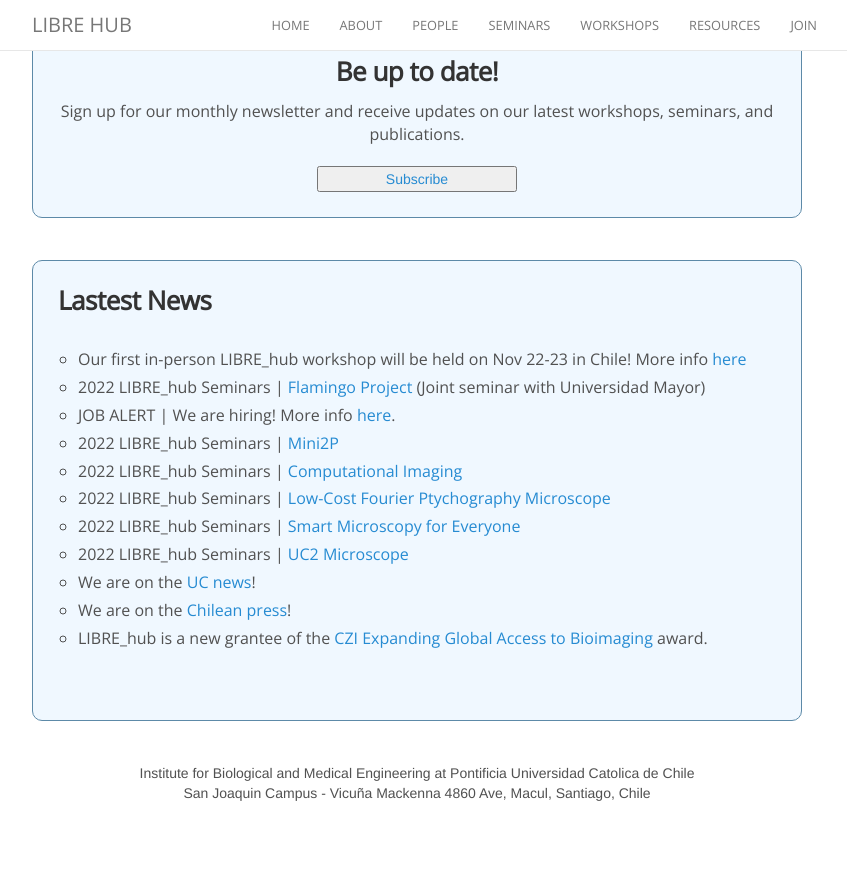
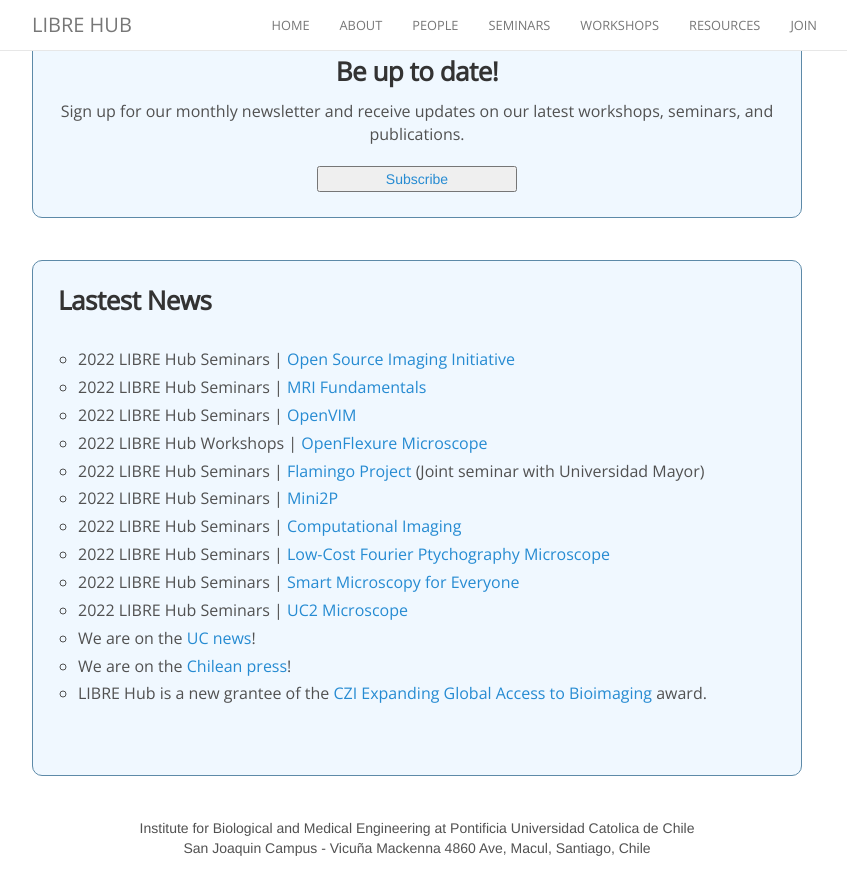
Before and after one commit to LIBREhub/LIBREhub.github.io, a Jekyll site: the page built from index.html, in a window 1280 px wide and 900 px high, scrolled down 730 px. Shown: the top 895 px of the window, without its empty margins (223-1070 px from the left). Built offline with Jekyll 4.4.1, drawn with Linux system fonts in a browser that asks for light colours; nearby versions of some CDN libraries; comment, search, counter and statistics services are not loaded; before the commit the page ends 1575 px from its top, so only the background shows below that.

Commit message:
Update news

```diff
--- a/_data/news.yml
+++ b/_data/news.yml
@@ -1,26 +1,38 @@
-- date: 2022-10-26
-  details: Our first in-person LIBRE_hub workshop will be held on Nov 22-23 in Chile! More info <a href="https://librehub.github.io/workshops/" target="_blank">here</a>
+- date: 2022-12-12
+  details: 2022 LIBRE Hub Seminars | <a href="https://youtu.be/5vRhLVZTxKI" target="_blank">Open Source Imaging Initiative</a>
+
+- date: 2022-12-5
+  details: 2022 LIBRE Hub Seminars | <a href="https://youtu.be/kn3aDyEJFDQ" target="_blank">MRI Fundamentals</a>
+
+- date: 2022-11-28
+  details: 2022 LIBRE Hub Seminars | <a href="https://youtu.be/F75YpmcM4nE" target="_blank">OpenVIM</a>
+
+- date: 2022-11-23
+  details: 2022 LIBRE Hub Workshops | <a href="https://librehub.github.io/2022/11/18/openflexure-ws.html" target="_blank">OpenFlexure Microscope</a>
+
+#- date: 2022-10-26
+#  details: Our first in-person LIBRE_hub workshop will be held on Nov 22-23 in Chile! More info <a href="https://librehub.github.io/workshops/" target="_blank">here</a>
 
 - date: 2022-09-26
-  details: 2022 LIBRE_hub Seminars | <a href="https://huiskenlab.com/flamingo/" target="_blank">Flamingo Project</a> (Joint seminar with Universidad Mayor)
+  details: 2022 LIBRE Hub Seminars | <a href="https://huiskenlab.com/flamingo/" target="_blank">Flamingo Project</a> (Joint seminar with Universidad Mayor)
 
-- date: 2022-08-30
-  details: JOB ALERT | We are hiring! More info <a href="https://librehub.github.io/join/" target="_blank">here</a>.
+#- date: 2022-08-30
+#  details: JOB ALERT | We are hiring! More info <a href="https://librehub.github.io/join/" target="_blank">here</a>.
 
 - date: 2022-08-23
-  details: 2022 LIBRE_hub Seminars | <a href="https://youtu.be/GUsdp2OUBT8" target="_blank">Mini2P</a>
+  details: 2022 LIBRE Hub Seminars | <a href="https://youtu.be/GUsdp2OUBT8" target="_blank">Mini2P</a>
 
 - date: 2022-08-22
-  details: 2022 LIBRE_hub Seminars | <a href="https://youtu.be/C4xos7JkuCo" target="_blank">Computational Imaging</a>
+  details: 2022 LIBRE Hub Seminars | <a href="https://youtu.be/C4xos7JkuCo" target="_blank">Computational Imaging</a>
 
 - date: 2022-07-14
-  details: 2022 LIBRE_hub Seminars | <a href="https://youtu.be/0U16qJQFn-Y" target="_blank">Low-Cost Fourier Ptychography Microscope</a>
+  details: 2022 LIBRE Hub Seminars | <a href="https://youtu.be/0U16qJQFn-Y" target="_blank">Low-Cost Fourier Ptychography Microscope</a>
 
 - date: 2022-06-13
-  details: 2022 LIBRE_hub Seminars | <a href="https://youtu.be/w8SHepYeZ44" target="_blank">Smart Microscopy for Everyone</a>
+  details: 2022 LIBRE Hub Seminars | <a href="https://youtu.be/w8SHepYeZ44" target="_blank">Smart Microscopy for Everyone</a>
 
 - date: 2022-05-23
-  details: 2022 LIBRE_hub Seminars | <a href="https://youtu.be/ivhmaaL3dRM" target="_blank">UC2 Microscope</a>
+  details: 2022 LIBRE Hub Seminars | <a href="https://youtu.be/ivhmaaL3dRM" target="_blank">UC2 Microscope</a>
 
 - date: 2021-11-23
   details: We are on the <a href="https://www.uc.cl/noticias/fundacion-de-mark-zuckerberg-y-priscilla-chan-premia-a-investigadores-chilenos/" target="_blank">UC news</a>!
@@ -29,4 +41,4 @@
   details: We are on the <a href="https://www.biobiochile.cl/noticias/ciencia-y-tecnologia/ciencia/2021/11/22/cientificos-chilenos-son-reconocidos-por-la-fundacion-de-mark-zuckerberg-y-priscilla-chan.shtml" target="_blank">Chilean press</a>!
 
 - date: 2021-11-20
-  details: LIBRE_hub is a new grantee of the <a href="https://chanzuckerberg.com/imaging/latin-american-hub-for-bioimaging-through-open-hardware/" target="_blank">CZI Expanding Global Access to Bioimaging</a> award.
+  details: LIBRE Hub is a new grantee of the <a href="https://chanzuckerberg.com/imaging/latin-american-hub-for-bioimaging-through-open-hardware/" target="_blank">CZI Expanding Global Access to Bioimaging</a> award.
```
